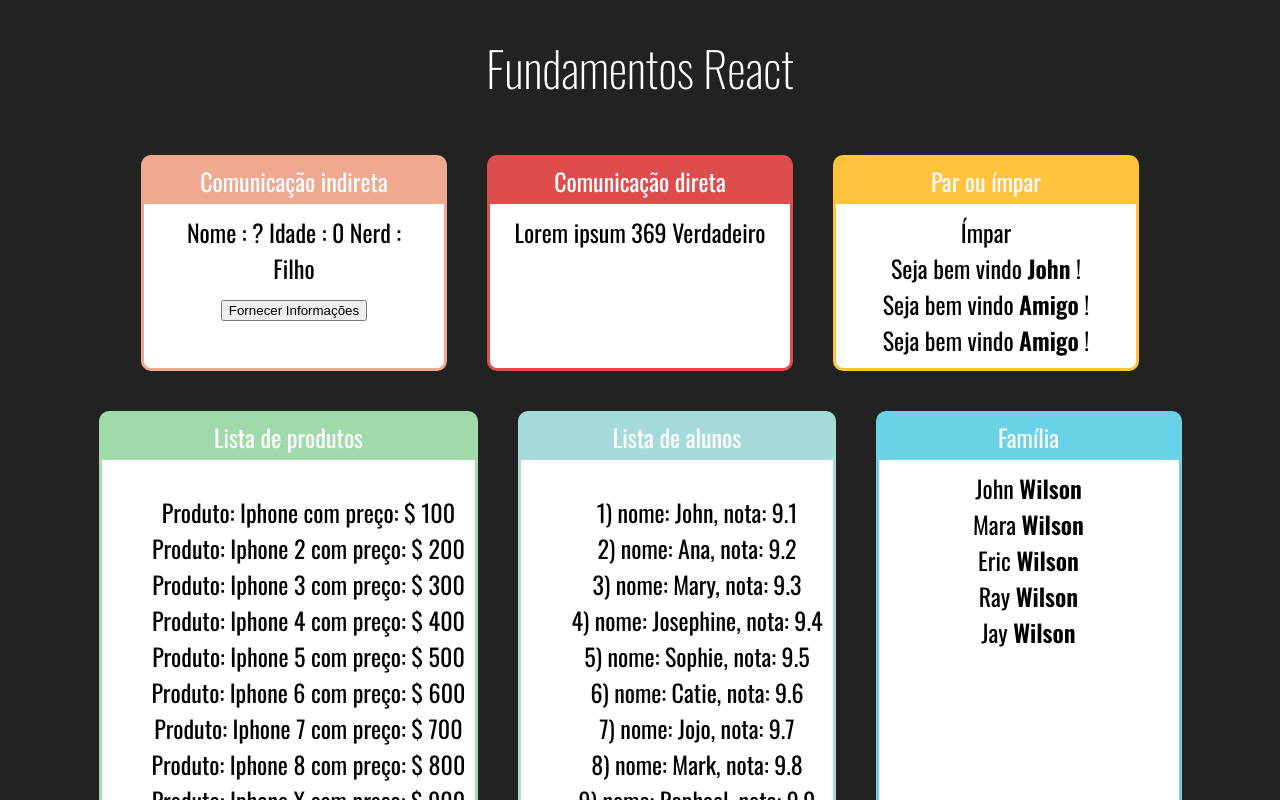
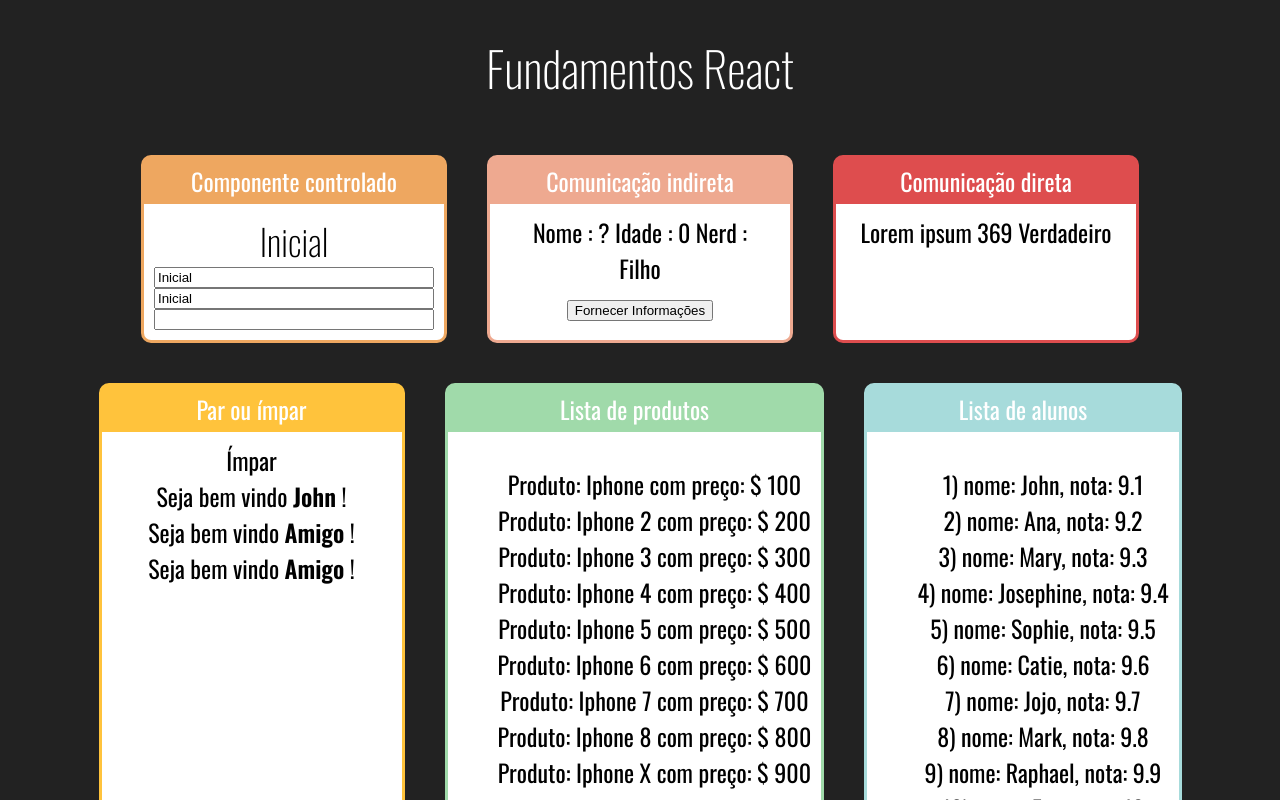
Before and after one commit to willianmatheus98/curso-react-redux, a React (Create React App) app: page / in a window 1280 px wide. Shown: the top 800 px of the page. Built offline with nearby package versions, Linux system fonts and the light colour scheme.

Commit message:
Componente controlados e não controlados

```diff
--- a/src/App.jsx
+++ b/src/App.jsx
@@ -1,4 +1,6 @@
 import React from "react";
+
+import Input from "./components/formulario/Input";
 import Primeiro from "./components/basicos/Primeiro";
 import ComParametro from "./components/basicos/ComParametro";
 import Fragmento from "./components/basicos/Fragmento";
@@ -23,7 +25,11 @@
     <div id="app">
       <h1>Fundamentos React</h1>
       <div className="cards">
-      <Card title="Comunicação indireta" color="#eea990">
+        <Card title="Componente controlado" color="#eea760">
+          <Input />
+        </Card>
+
+        <Card title="Comunicação indireta" color="#eea990">
           <IndiretaPai />
         </Card>
 
--- /dev/null
+++ b/src/components/formulario/Input.jsx
@@ -0,0 +1,27 @@
+import React, { useState } from "react";
+
+export default (props) => {
+  const [valor, setValor] = useState("Inicial");
+
+  function changeValueHandler(e) {
+    setValor(e.target.value);
+  }
+
+  return (
+    <div>
+      <h2>{valor}</h2>
+      <div
+        style={{
+          display: "flex",
+          flexDirection: "column",
+        }}
+      >
+        <input value={valor} onChange={changeValueHandler} />
+        <input value={valor} readOnly />
+
+        {/* Componente não controlados */}
+        <input value={undefined} />
+      </div>
+    </div>
+  );
+};
```
